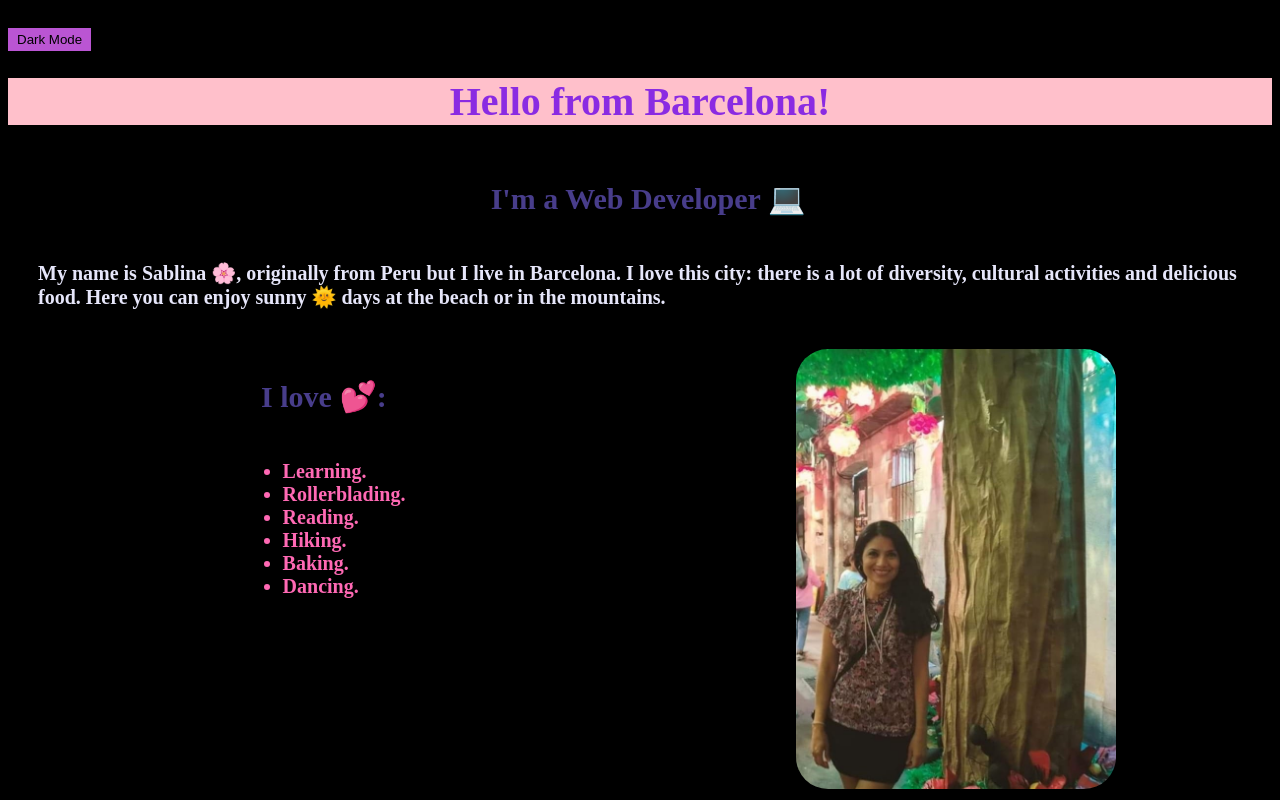
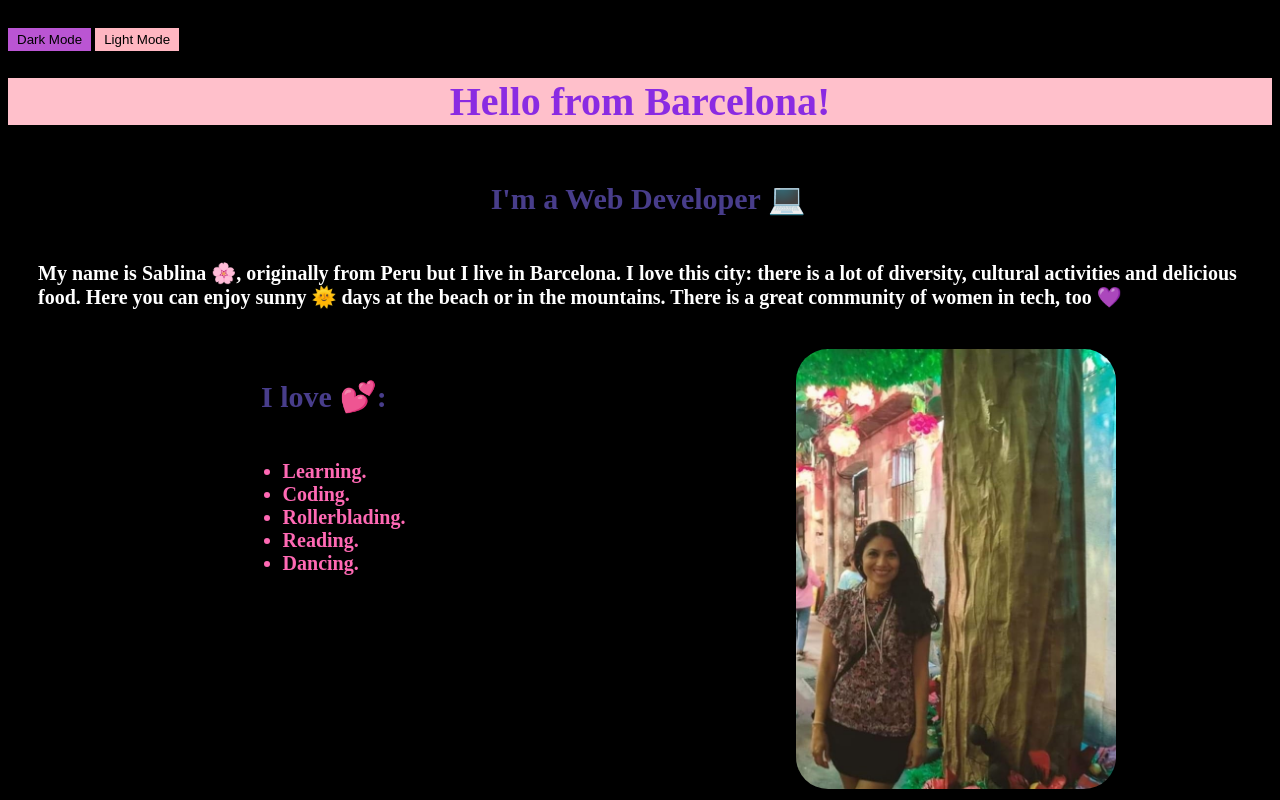
Before and after one commit to sablinali/hello-from-barcelona, a plain HTML site: page index.html in a window 1280 px wide. Both pictures are taken after a click on the button "Dark Mode". Drawn offline with Linux system fonts and the light colour scheme.

Commit message:
added light mode button

```diff
--- a/index.css
+++ b/index.css
@@ -77,9 +77,15 @@ li {
   font-weight: bold;
 }
 
-#button {
+#button1 {
   background-color: mediumorchid;
   border: 3px solid mediumorchid;
+  margin-top: 20px;
+}
+
+#button2 {
+  background-color: lightpink;
+  border: 3px solid lightpink;
   margin-top: 20px;
 }
 
--- a/index.html
+++ b/index.html
@@ -9,8 +9,11 @@
   </head>
 
   <body>
-    <div id="buttonDiv">
-      <button type="button" onclick="darkMode()" id="button">Dark Mode</button>
+    <div class="buttonDiv">
+      <button type="button" onclick="darkMode()" id="button1">Dark Mode</button>
+      <button type="button" onclick="lightMode()" id="button2">
+        Light Mode
+      </button>
     </div>
 
     <h1 class="mainTitle">Getting to know me &#128150;</h1>
@@ -21,7 +24,8 @@
         My name is Sablina &#127800;, originally from Peru but I live in
         Barcelona. I love this city: there is a lot of diversity, cultural
         activities and delicious food. Here you can enjoy sunny &#127774; days
-        at the beach or in the mountains.
+        at the beach or in the mountains. There is a great community of women in
+        tech, too &#128156;
       </p>
     </div>
 
@@ -30,10 +34,9 @@
         <h3>I love &#128149;:</h3>
         <ul>
           <li>Learning.</li>
+          <li>Coding.</li>
           <li>Rollerblading.</li>
           <li>Reading.</li>
-          <li>Hiking.</li>
-          <li>Baking.</li>
           <li>Dancing.</li>
         </ul>
       </div>
--- a/index.js
+++ b/index.js
@@ -1,5 +1,4 @@
-
-function changeMainTitle(){
+function changeMainTitle() {
   const mainTitleEl = document.querySelector(".mainTitle");
   console.log(mainTitleEl.textContent);
 
@@ -9,17 +8,29 @@ function changeMainTitle(){
   console.log(mainTitleEl.textContent);
 }
 
-//changeMainTitle();
+//seconds to changeMainTitle();
 const greeting = setTimeout(changeMainTitle, 3000);
 
-function darkMode(){
+//change to dark mode
+function darkMode() {
   document.body.style.backgroundColor = "black";
   const textElement = document.querySelector(".text");
   if (textElement) {
-       textElement.style.color = "rgb(230, 230, 250)";
+    textElement.style.color = "white";
   }
   const image = document.querySelector(".photo");
   console.log(image.src);
   image.src = "./moi.jpg";
+}
 
-};
+//cahnge to light mode
+function lightMode() {
+  document.body.style.backgroundColor = "white";
+  const textElement = document.querySelector(".text");
+  if (textElement) {
+    textElement.style.color = "maroon";
+  }
+  const image = document.querySelector(".photo");
+  console.log(image.src);
+  image.src = "./sablina_sagrada_familia.jpg";
+}
```
Lines whose indentation alone changed are shown as unchanged.
